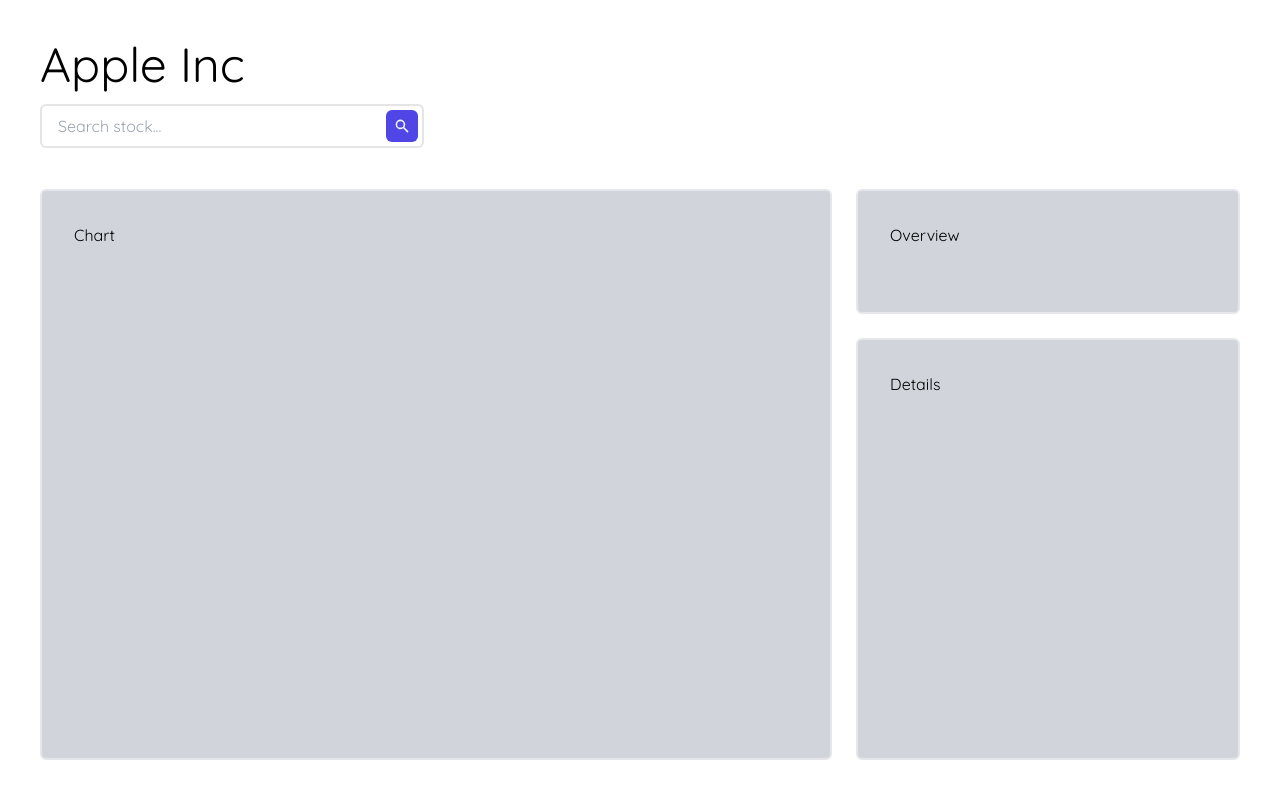
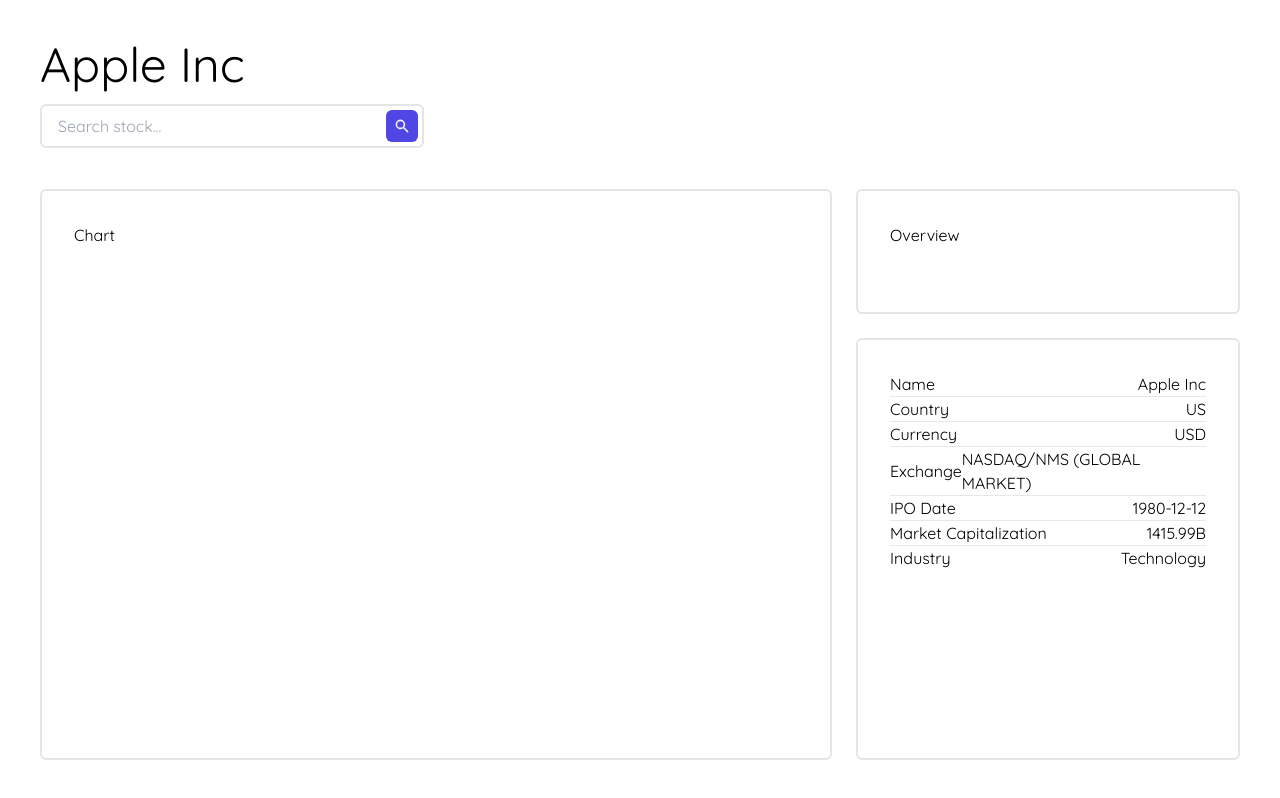
Before and after one commit to ChrisOspina/stock-dashboard, a React (Create React App) app: page / in a window 1280 px wide. Built offline with nearby package versions, Linux system fonts and the light colour scheme.

Commit message:
Details component

```diff
--- a/src/components/Card.jsx
+++ b/src/components/Card.jsx
@@ -2,7 +2,11 @@
 import PropTypes from 'prop-types'
 
 const Card = ({children}) =>{
-    return <div className="w-full h-full rounded-md relative p-8 border-2 bg-gray-300">{children}</div>
+    return (
+    <div className="w-full h-full rounded-md relative p-8 border-2 bg-white border-neutral-200">
+        {children}
+    </div>
+    );
 };
 
 export default Card
--- a/src/components/Dashboard.jsx
+++ b/src/components/Dashboard.jsx
@@ -2,6 +2,7 @@
 import Card from './Card'
 import { mockCompanyDetails } from '../constants/mock'
 import Header from './Header'
+import Details from './Details'
 
 const Dashboard = ()=> {
     return (
@@ -17,7 +18,7 @@
                 <Card>Overview</Card>
             </div>
             <div className='row-span-2 xl:row-span-3'>
-                <Card>Details</Card>
+                <Details details={mockCompanyDetails}/>
             </div>
         </div>
     )
--- /dev/null
+++ b/src/components/Details.jsx
@@ -0,0 +1,39 @@
+import React from "react";
+import Card from "./Card";
+
+const Details = ({details}) => {
+
+    const detailsList = {
+        name: "Name",
+        country: "Country",
+        currency: "Currency",
+        exchange: "Exchange",
+        ipo: "IPO Date",
+        marketCapitalization: "Market Capitalization",
+        finnhubIndustry: "Industry",
+    };
+
+    const convertMillionsToBillion = (number)=>{
+        return (number/1000).toFixed(2);
+    };
+
+    return (
+    <Card>
+        <ul className="w-full h-full flex-col justify-between divide-y-1">
+            {Object.keys(detailsList).map((item) =>{
+                return <li
+                    key={item}
+                    className="flex-1 flex justify-between items-center"
+                >
+                    <span>{detailsList[item]}</span>
+                    <span>{item==="marketCapitalization" ? `${convertMillionsToBillion(details[item])}B`
+                    : details[item]}</span>
+                </li>
+            })}
+        </ul>
+    </Card>
+        );
+
+};
+
+export default Details
--- a/src/components/Search.jsx
+++ b/src/components/Search.jsx
@@ -1,6 +1,7 @@
 import React, { useState } from 'react'
 import {mockSearchResults} from '../constants/mock';
 import {XIcon, SearchIcon} from '@heroicons/react/solid';
+import SearchResults from './SearchResults';
 
 const Search = ()=> {
     const [input, setInput] = useState("");
@@ -37,8 +38,12 @@
             <button onClick={updateBestMatches} className='h-8 w-8 bg-indigo-600 rounded-md flex justify-center m-1 p-2'>
                 <SearchIcon className='h-4 w-4 fill-gray-100'/>
             </button>
+
+            {input && bestMatches.length > 0 ? (
+                <SearchResults results={bestMatches}/>
+        ): null}
         </div>
-    )
-}
+    );
+};
 
 export default Search
--- /dev/null
+++ b/src/components/SearchResults.jsx
@@ -0,0 +1,21 @@
+import React from "react";
+
+const SearchResults = ({results}) =>{
+    return(
+    <ul className="absolute top-12 border-2 w-full rounded-md h-64 overflow-y-scroll bg-white border-neutral-200 custom-scrollbar">
+        {results.map((item)=>{
+            return(
+            <li
+                key={item.symbol}
+                className="cursor-pointer p-4 m-2 flex items-center justify-between rounded-md hover:bg-indigo-200"
+                >
+                    <span>{item.symbol}</span>
+                    <span>{item.description}</span>
+                </li>
+                );
+        })}
+    </ul>
+    ) ;
+};
+
+export default SearchResults
--- a/src/index.css
+++ b/src/index.css
@@ -1,3 +1,24 @@
 @tailwind base;
 @tailwind components;
 @tailwind utilities;
+
+
+@layer components{
+    .custom-scrollbar ::-webkit-scrollbar{
+        width: 4px;
+    }
+
+    .custom-scrollbar::-webkit-scrollbar-track{
+        background: transparent;
+    }
+
+    .custom-scrollbar::-webkit-scrollbar-thumb{
+       background-color: #a5b4fc;
+       width: 5px;
+       border-radius: 10px;
+    }
+
+    .custom-scrollbar-dark::-webkit-scrollbar-thumb{
+        background-color: #312e81;
+    }
+}
```
